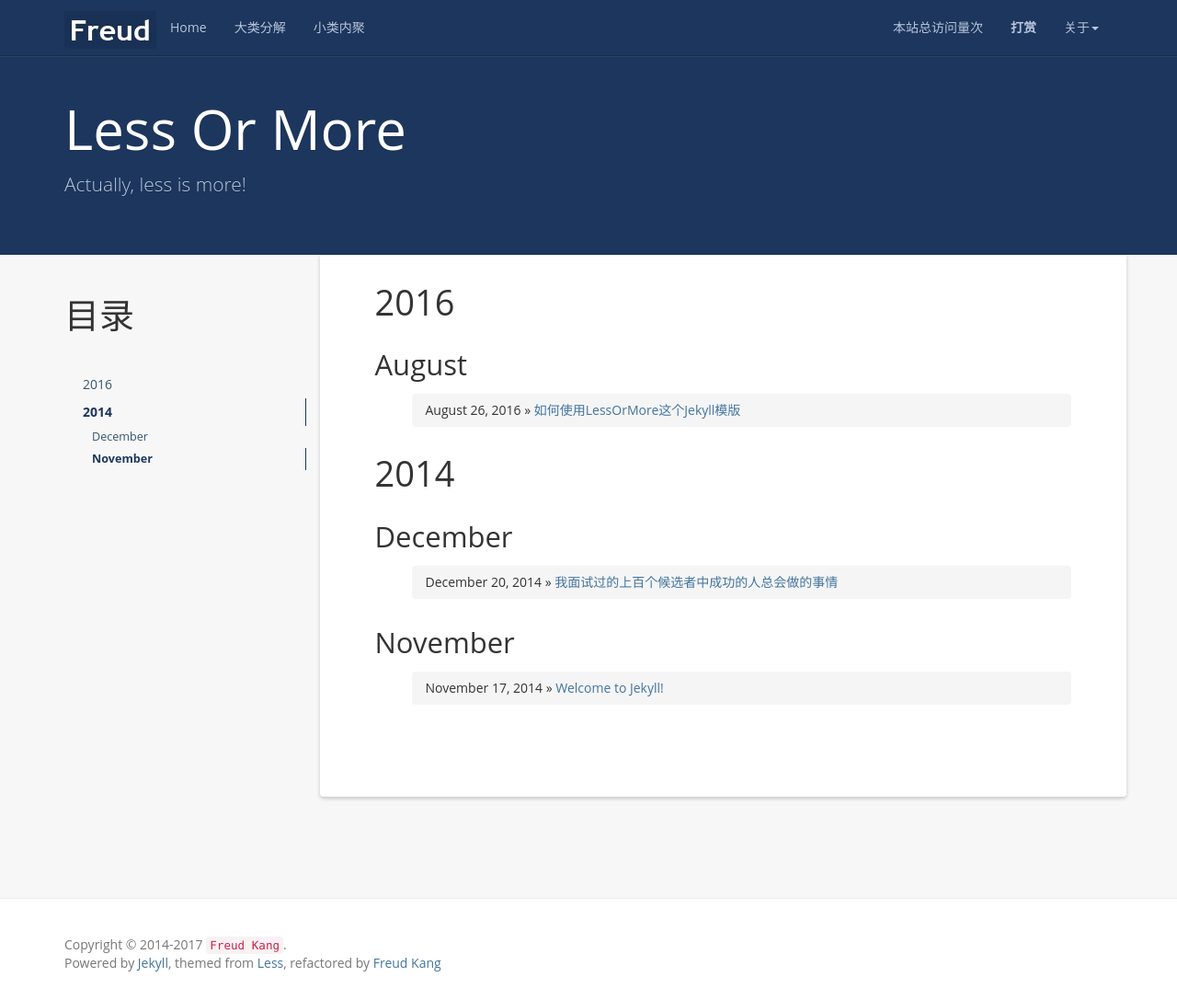
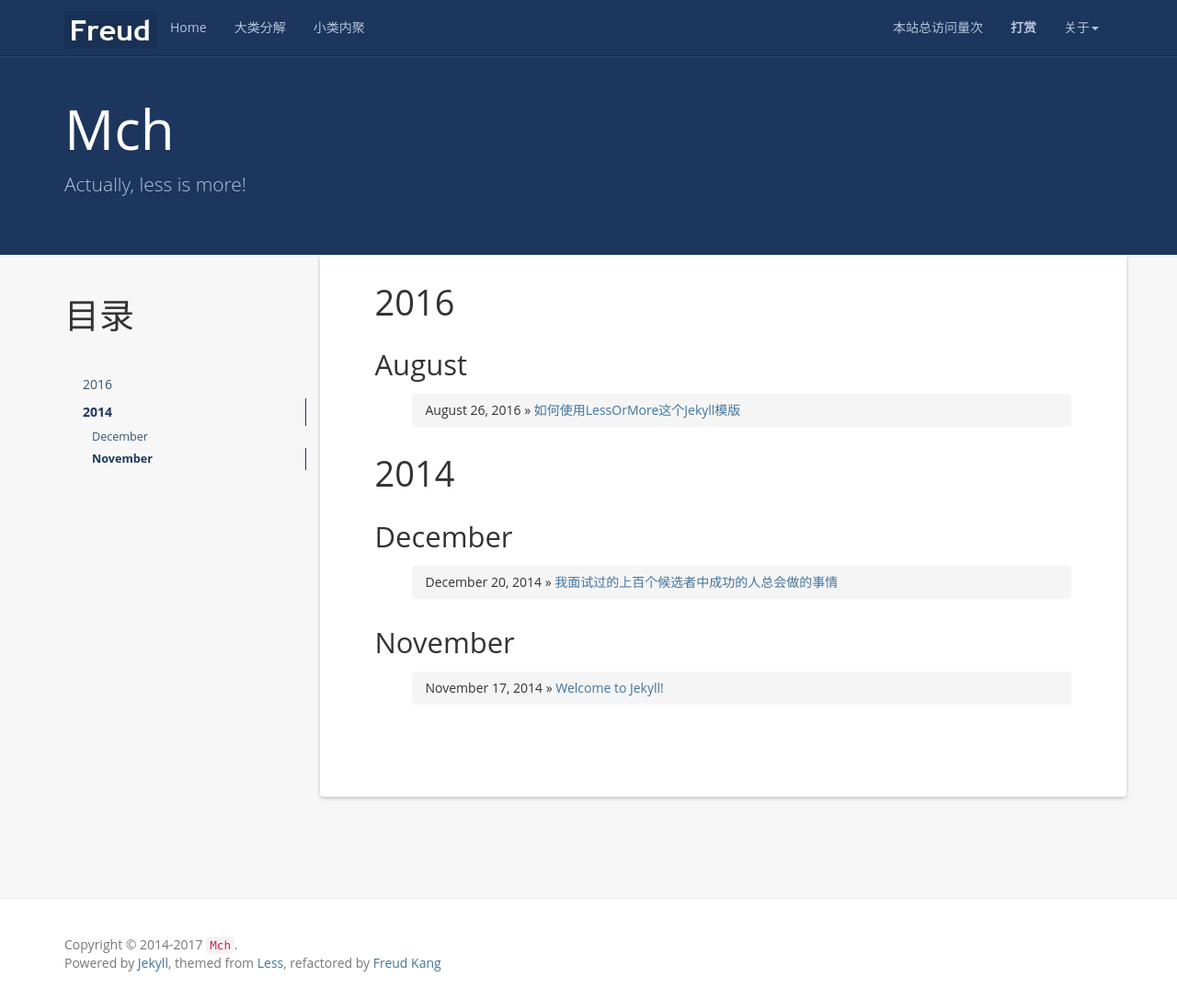
Before and after one commit to nizabushangtian/LearningEnglish, a Jekyll site: the page built from index.html, in a window 1280 px wide and 1087 px high. Shown: the whole window at 92% size. Built offline with Jekyll 4.4.1, drawn with Linux system fonts in a browser that asks for light colours; nearby versions of some CDN libraries; the list of posts is cut into pages by our own code; comment, search, counter and statistics services are not loaded.

```diff
--- a/_config.yml
+++ b/_config.yml
@@ -1,11 +1,11 @@
 # Site settings
-name: Less Or More
-email: luoyan35714@126.com
-author: Freud Kang
+name: Mch
+email:
+author: Mch
 url: http://www.hifreud.com
 resume_site: http://www.hifreud.com/Resume.io/
 github: https://github.com/luoyan35714/
-baseurl: "/LessOrMore"
+baseurl: ""
 description: Actually, less is more!
 meta_description: 康志华;个人博客;学而不思则罔;思而不学则殆;生命不止;折腾不休
 motto: It's our wits that make us men.
```
